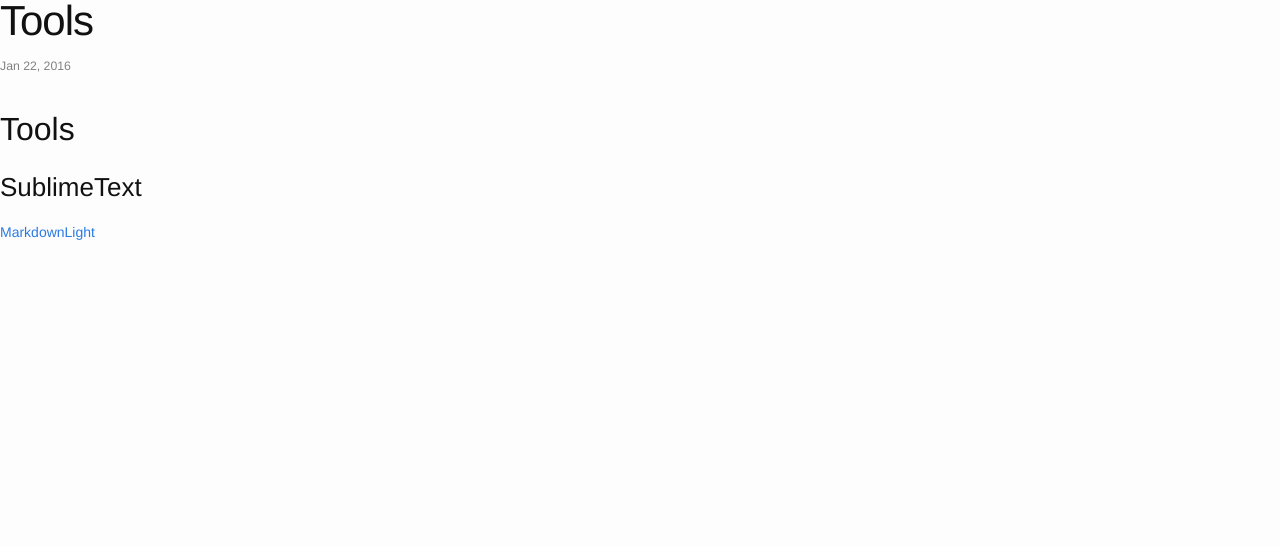
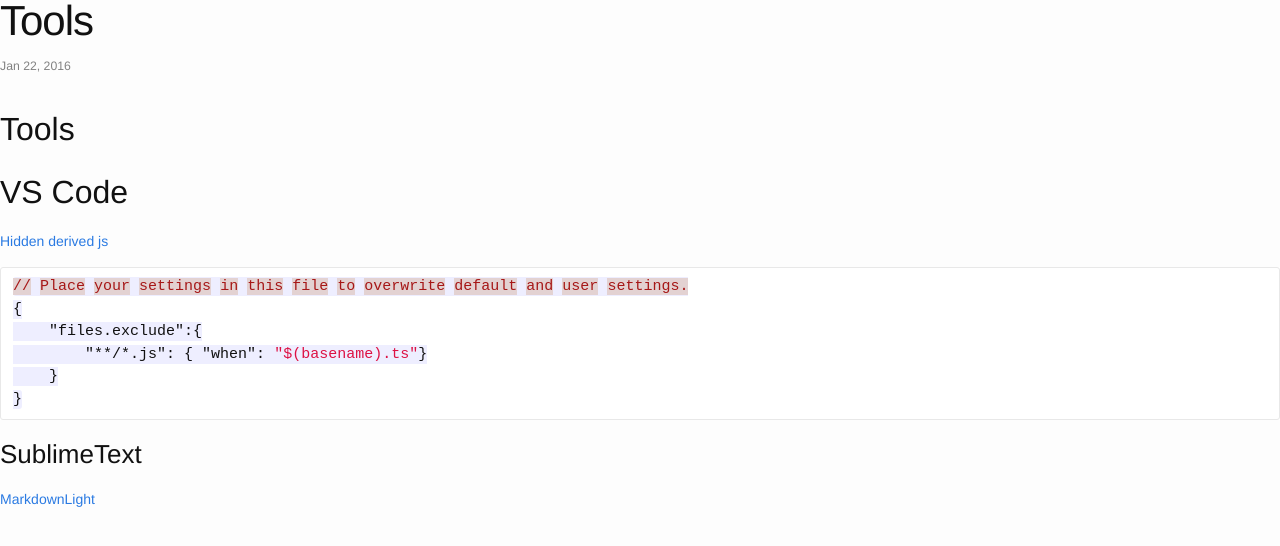
Before and after one commit to cnwarden/cnwarden.github.io, a Jekyll site: the page built from _posts/2016-01-22-tools.markdown, in a window 1280 px wide. Shown: the top 546 px of the page. Built offline with Jekyll 4.4.1, drawn with Linux system fonts in a browser that asks for light colours.

Commit message:
Update 2016-01-22-tools.markdown

````diff
--- a/_posts/2016-01-22-tools.markdown
+++ b/_posts/2016-01-22-tools.markdown
@@ -8,6 +8,19 @@ categories: update
 Tools
 ----------------------------
 
+## VS Code
+
+[Hidden derived js](https://code.visualstudio.com/docs/languages/typescript#_hiding-derived-javascript-files)
+
+```json
+// Place your settings in this file to overwrite default and user settings.
+{
+    "files.exclude":{
+        "**/*.js": { "when": "$(basename).ts"}
+    }
+}
+```
+
 ### SublimeText
 
 [MarkdownLight](https://packagecontrol.io/packages/MarkdownLight)
````
